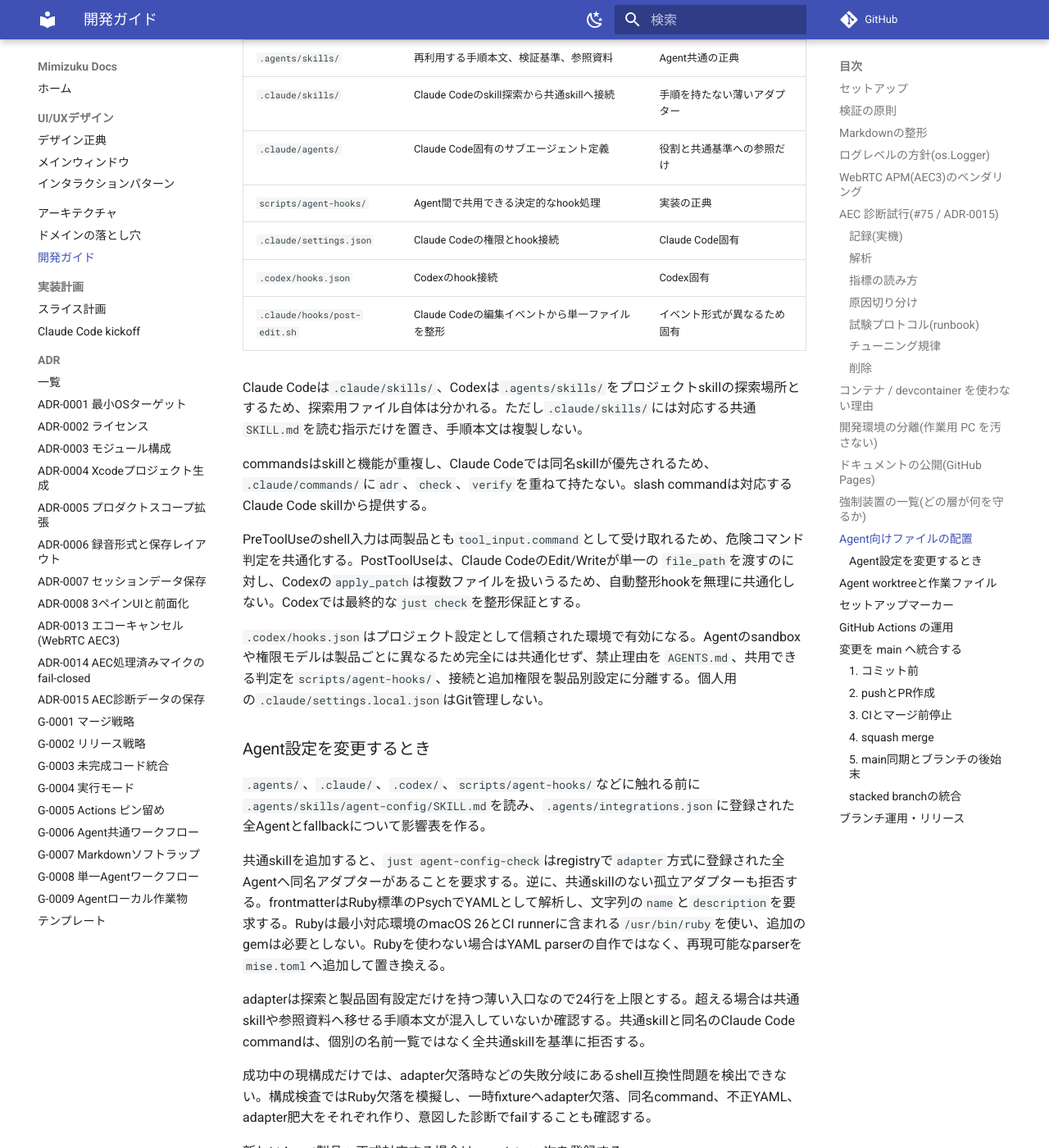
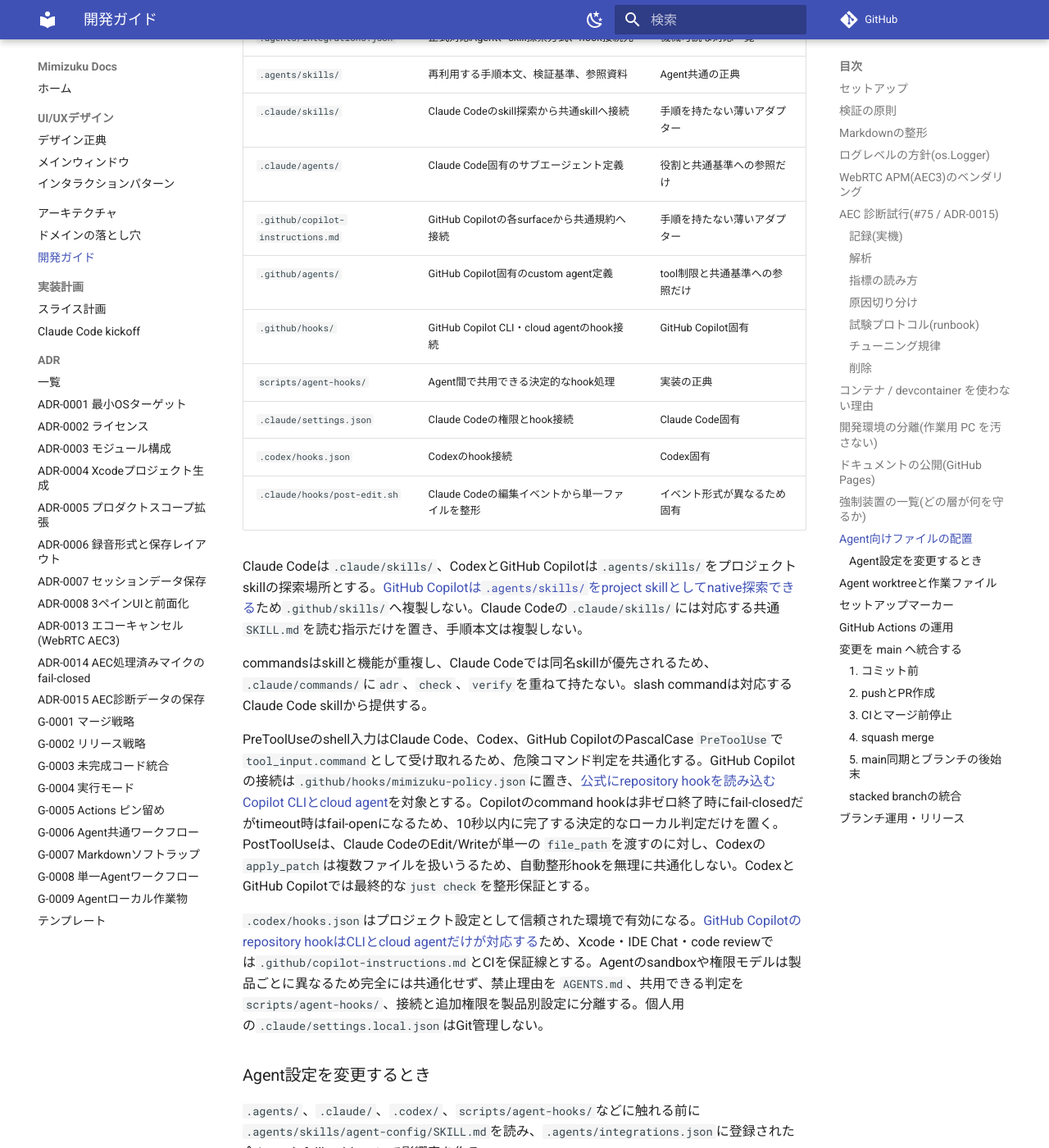
Before and after one commit to nallto/mimizuku, an MkDocs documentation site: the page built from docs/development.md, in a window 1280 px wide and 1400 px high, scrolled down 7800 px. Shown: the whole window at 82% size. Built offline with MkDocs 1.6.1 and Material for MkDocs 9.7.7, drawn with Linux system fonts in a browser that asks for light colours; comment, search, counter and statistics services are not loaded; some of the changed text lies outside the part shown.

Commit message:
chore: GitHub Copilotを正式対応Agentへ追加する
registryへgithub-copilotとinstructions探索方式を登録し、copilot-instructions.md、PreToolUse hook接続、読み取り専用verifierを追加。構成検査とfixture negative test、開発文書を同時に更新。

Co-Authored-By: Claude Fable 5 <noreply@anthropic.com>

```diff
--- a/docs/development.md
+++ b/docs/development.md
@@ -164,7 +164,7 @@ rm -rf ~/.local/state/mimizuku/aec-diagnostics
 | リポジトリ設定 | ブランチ保護 / squash のみ | main の不変条件(G-0001) |
 | CI | ci / pr-title / security | 検証・コミット規約・シークレット混入 |
 | Claude Code | `.claude/settings.json` permissions | 秘密情報の読取・force push の拒否 |
-| Claude Code / Codex | `scripts/agent-hooks/protect-command.sh`(PreToolUse) | 危険コマンドのブロック(2層目) |
+| Claude Code / Codex / GitHub Copilot CLI・cloud agent | `scripts/agent-hooks/protect-command.sh`(PreToolUse) | 危険コマンドのブロック(2層目) |
 | Claude Code | `.claude/hooks/post-edit.sh`(PostToolUse) | 編集ごとの自動整形(swiftformat / Prettier) |
 | 規約文書 | AGENTS.md | 機械強制できない非自明ルールのみ |
 
@@ -181,18 +181,21 @@ rm -rf ~/.local/state/mimizuku/aec-diagnostics
 | `.agents/skills/` | 再利用する手順本文、検証基準、参照資料 | Agent共通の正典 |
 | `.claude/skills/` | Claude Codeのskill探索から共通skillへ接続 | 手順を持たない薄いアダプター |
 | `.claude/agents/` | Claude Code固有のサブエージェント定義 | 役割と共通基準への参照だけ |
+| `.github/copilot-instructions.md` | GitHub Copilotの各surfaceから共通規約へ接続 | 手順を持たない薄いアダプター |
+| `.github/agents/` | GitHub Copilot固有のcustom agent定義 | tool制限と共通基準への参照だけ |
+| `.github/hooks/` | GitHub Copilot CLI・cloud agentのhook接続 | GitHub Copilot固有 |
 | `scripts/agent-hooks/` | Agent間で共用できる決定的なhook処理 | 実装の正典 |
 | `.claude/settings.json` | Claude Codeの権限とhook接続 | Claude Code固有 |
 | `.codex/hooks.json` | Codexのhook接続 | Codex固有 |
 | `.claude/hooks/post-edit.sh` | Claude Codeの編集イベントから単一ファイルを整形 | イベント形式が異なるため固有 |
 
-Claude Codeは`.claude/skills/`、Codexは`.agents/skills/`をプロジェクトskillの探索場所とするため、探索用ファイル自体は分かれる。ただし`.claude/skills/`には対応する共通`SKILL.md`を読む指示だけを置き、手順本文は複製しない。
+Claude Codeは`.claude/skills/`、CodexとGitHub Copilotは`.agents/skills/`をプロジェクトskillの探索場所とする。[GitHub Copilotは`.agents/skills/`をproject skillとしてnative探索できる](https://docs.github.com/en/copilot/concepts/agents/about-agent-skills)ため`.github/skills/`へ複製しない。Claude Codeの`.claude/skills/`には対応する共通`SKILL.md`を読む指示だけを置き、手順本文は複製しない。
 
 commandsはskillと機能が重複し、Claude Codeでは同名skillが優先されるため、 `.claude/commands/`に`adr`、`check`、`verify`を重ねて持たない。slash commandは対応するClaude Code skillから提供する。
 
-PreToolUseのshell入力は両製品とも`tool_input.command`として受け取れるため、危険コマンド判定を共通化する。PostToolUseは、Claude CodeのEdit/Writeが単一の `file_path`を渡すのに対し、Codexの`apply_patch`は複数ファイルを扱いうるため、自動整形hookを無理に共通化しない。Codexでは最終的な`just check`を整形保証とする。
+PreToolUseのshell入力はClaude Code、Codex、GitHub CopilotのPascalCase `PreToolUse`で`tool_input.command`として受け取れるため、危険コマンド判定を共通化する。GitHub Copilotの接続は`.github/hooks/mimizuku-policy.json`に置き、[公式にrepository hookを読み込むCopilot CLIとcloud agent](https://docs.github.com/en/copilot/reference/hooks-reference)を対象とする。Copilotのcommand hookは非ゼロ終了時にfail-closedだがtimeout時はfail-openになるため、10秒以内に完了する決定的なローカル判定だけを置く。PostToolUseは、Claude CodeのEdit/Writeが単一の `file_path`を渡すのに対し、Codexの`apply_patch`は複数ファイルを扱いうるため、自動整形hookを無理に共通化しない。CodexとGitHub Copilotでは最終的な`just check`を整形保証とする。
 
-`.codex/hooks.json`はプロジェクト設定として信頼された環境で有効になる。Agentのsandboxや権限モデルは製品ごとに異なるため完全には共通化せず、禁止理由を `AGENTS.md`、共用できる判定を`scripts/agent-hooks/`、接続と追加権限を製品別設定に分離する。個人用の`.claude/settings.local.json`はGit管理しない。
+`.codex/hooks.json`はプロジェクト設定として信頼された環境で有効になる。[GitHub Copilotのrepository hookはCLIとcloud agentだけが対応する](https://docs.github.com/en/copilot/reference/hooks-reference)ため、Xcode・IDE Chat・code reviewでは`.github/copilot-instructions.md`とCIを保証線とする。Agentのsandboxや権限モデルは製品ごとに異なるため完全には共通化せず、禁止理由を `AGENTS.md`、共用できる判定を`scripts/agent-hooks/`、接続と追加権限を製品別設定に分離する。個人用の`.claude/settings.local.json`はGit管理しない。
 
 ### Agent設定を変更するとき
 
@@ -207,13 +210,17 @@ adapterは探索と製品固有設定だけを持つ薄い入口なので24行
 新しいAgent製品へ正式対応する場合は、registryへ次を登録する。
 
 - `id`: 製品を識別する安定した名前
+- `instructions.mode`: `AGENTS.md`を直接使う`native`、製品別instructionsから接続する`adapter`
+- `instructions.path`: 製品が読む規約またはadapterのパス。`adapter`では`source`に正典の`AGENTS.md`も記録する
 - `skills.mode`: 共通skillを直接探索する`native`、製品別入口を置く`adapter`、指示ファイルから読む`instructions`
 - `skills.path`: 探索または入口に使うパス
 - `hooks`: 共通hookへ接続する製品別設定ファイル
 
 registryにない未知のAgentは`AGENTS.md`から`.agents/skills/`を読むfallbackで作業できるが、製品固有のskill自動探索やhook動作までは保証しない。正式対応へ昇格するときにregistry、接続層、既存全skillへの到達方法、手動確認結果を同じPRへ追加する。
 
-CIで確認できるのはファイル構造、YAML、参照、hook判定までである。製品上のskill列挙、project trust、hook発火は、新規sessionで手動確認しPR本文へ結果または未確認理由を残す。
+GitHub Copilotでは`.github/copilot-instructions.md`を全surfaceの入口とする。[CLIは`@../AGENTS.md`をimport](https://docs.github.com/en/copilot/how-tos/copilot-cli/customize-copilot/add-custom-instructions)し、importを解釈しないsurfaceには同ファイルから`AGENTS.md`と関連する`.agents/skills/*/SKILL.md`を全文読むよう指示する。custom verifierは`.github/agents/verifier.agent.md`で[tool alias](https://docs.github.com/en/copilot/reference/custom-agents-configuration)の`read`、`search`、`execute`だけを許可し、共通の検証基準を参照する。
+
+CIで確認できるのはファイル構造、YAML、参照、hook判定までである。製品上のinstructions参照、skill列挙、project trust、hook発火、verifierのtool制限は、新規sessionで手動確認しPR本文へ結果または未確認理由を残す。GitHub CopilotではXcodeの新規Chatと、Copilot CLIまたはcloud agentのhook発火を分けて確認する。
 
 ## Agent worktreeと作業ファイル
 
```
Also changed, not shown: .github/agents/verifier.agent.md (added), .github/copilot-instructions.md (added), 6 other files.
